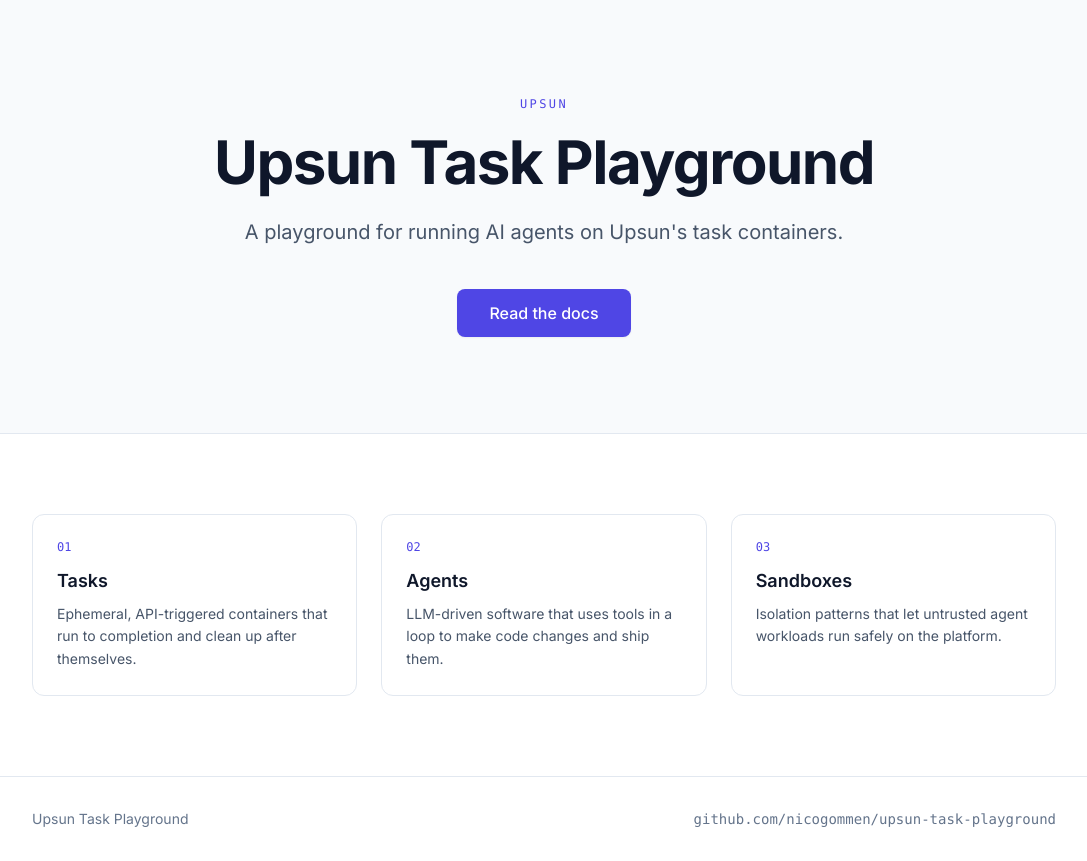
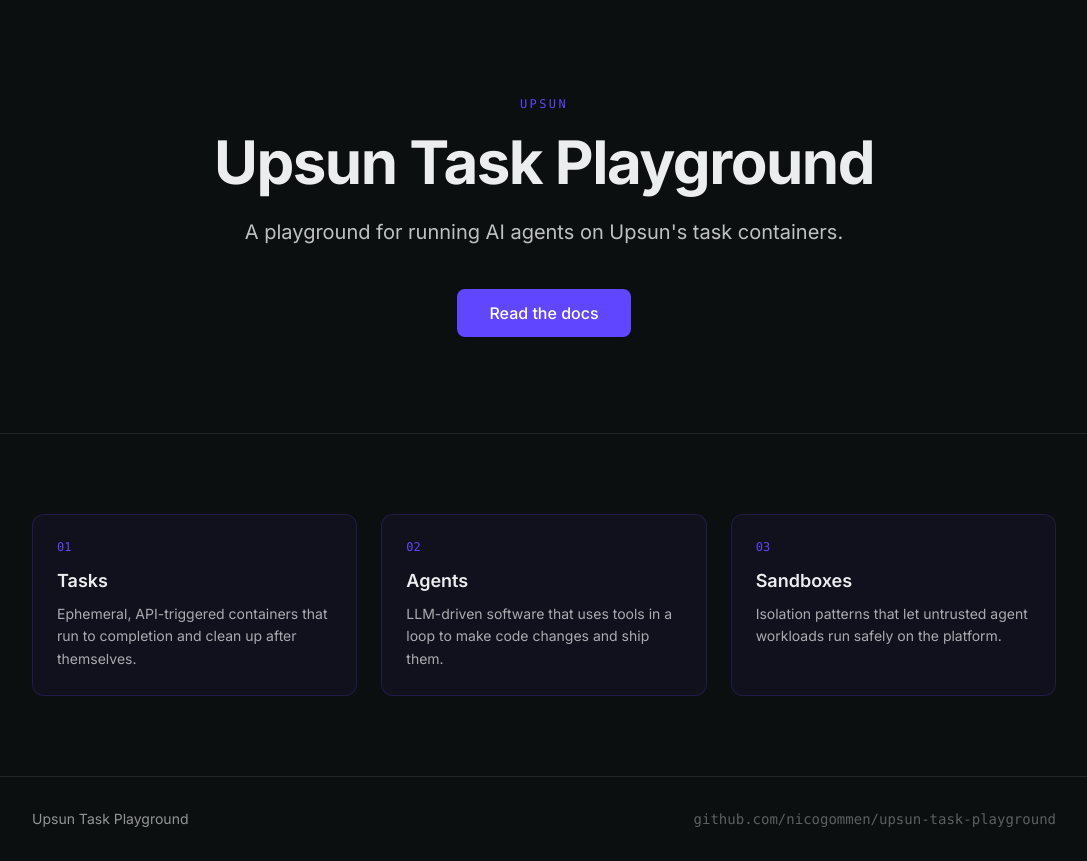
Before and after one commit to nicogommen/upsun-task-playground, a Flask app: page / in a window 1280 px wide. Shown: the whole page, without its empty margins (96-1183 px from the left). Run offline with Flask 3, Linux system fonts and the light colour scheme; some libraries are stand-ins or nearby versions.

Commit message:
Agent: Switch the homepage to a dark theme using Upsun brand colours: backgroun

```diff
--- a/frontend/templates/index.html
+++ b/frontend/templates/index.html
@@ -15,44 +15,44 @@
     .font-mono { font-family: 'JetBrains Mono', ui-monospace, monospace; }
   </style>
 </head>
-<body class="bg-slate-50 text-slate-900 antialiased">
+<body class="antialiased" style="background-color: #0C0F10; color: #ECEDEE;">
   <main class="min-h-screen flex flex-col">
 
     <section class="flex-1 flex items-center justify-center px-6 py-24">
       <div class="max-w-3xl text-center">
-        <p class="font-mono text-xs uppercase tracking-[0.2em] text-indigo-600 mb-5">Upsun</p>
-        <h1 class="text-5xl md:text-6xl font-bold tracking-tight mb-6 text-slate-900">Upsun Task Playground</h1>
-        <p class="text-xl text-slate-600 mb-10 leading-relaxed">A playground for running AI agents on Upsun's task containers.</p>
-        <a href="https://upsun.com" class="inline-block px-8 py-3 bg-indigo-600 text-white font-medium rounded-lg hover:bg-indigo-700 transition-colors shadow-sm">Read the docs</a>
+        <p class="font-mono text-xs uppercase tracking-[0.2em] mb-5" style="color: #6046FF;">Upsun</p>
+        <h1 class="text-5xl md:text-6xl font-bold tracking-tight mb-6" style="color: #ECEDEE;">Upsun Task Playground</h1>
+        <p class="text-xl mb-10 leading-relaxed" style="color: #ECEDEE; opacity: 0.8;">A playground for running AI agents on Upsun's task containers.</p>
+        <a href="https://upsun.com" class="inline-block px-8 py-3 text-white font-medium rounded-lg transition-colors shadow-sm hover:opacity-90" style="background-color: #6046FF;">Read the docs</a>
       </div>
     </section>
 
-    <section class="px-6 py-20 bg-white border-t border-slate-200">
+    <section class="px-6 py-20" style="background-color: #0C0F10; border-top: 1px solid rgba(236, 237, 238, 0.1);">
       <div class="max-w-5xl mx-auto">
         <div class="grid md:grid-cols-3 gap-6">
-          <div class="p-6 rounded-xl border border-slate-200 hover:border-indigo-200 hover:shadow-sm transition">
-            <div class="font-mono text-xs text-indigo-600 mb-3">01</div>
-            <h2 class="text-lg font-semibold mb-2 text-slate-900">Tasks</h2>
-            <p class="text-slate-600 text-sm leading-relaxed">Ephemeral, API-triggered containers that run to completion and clean up after themselves.</p>
+          <div class="p-6 rounded-xl transition" style="border: 1px solid rgba(96, 70, 255, 0.2); background-color: rgba(96, 70, 255, 0.05);">
+            <div class="font-mono text-xs mb-3" style="color: #6046FF;">01</div>
+            <h2 class="text-lg font-semibold mb-2" style="color: #ECEDEE;">Tasks</h2>
+            <p class="text-sm leading-relaxed" style="color: #ECEDEE; opacity: 0.7;">Ephemeral, API-triggered containers that run to completion and clean up after themselves.</p>
           </div>
-          <div class="p-6 rounded-xl border border-slate-200 hover:border-indigo-200 hover:shadow-sm transition">
-            <div class="font-mono text-xs text-indigo-600 mb-3">02</div>
-            <h2 class="text-lg font-semibold mb-2 text-slate-900">Agents</h2>
-            <p class="text-slate-600 text-sm leading-relaxed">LLM-driven software that uses tools in a loop to make code changes and ship them.</p>
+          <div class="p-6 rounded-xl transition" style="border: 1px solid rgba(96, 70, 255, 0.2); background-color: rgba(96, 70, 255, 0.05);">
+            <div class="font-mono text-xs mb-3" style="color: #6046FF;">02</div>
+            <h2 class="text-lg font-semibold mb-2" style="color: #ECEDEE;">Agents</h2>
+            <p class="text-sm leading-relaxed" style="color: #ECEDEE; opacity: 0.7;">LLM-driven software that uses tools in a loop to make code changes and ship them.</p>
           </div>
-          <div class="p-6 rounded-xl border border-slate-200 hover:border-indigo-200 hover:shadow-sm transition">
-            <div class="font-mono text-xs text-indigo-600 mb-3">03</div>
-            <h2 class="text-lg font-semibold mb-2 text-slate-900">Sandboxes</h2>
-            <p class="text-slate-600 text-sm leading-relaxed">Isolation patterns that let untrusted agent workloads run safely on the platform.</p>
+          <div class="p-6 rounded-xl transition" style="border: 1px solid rgba(96, 70, 255, 0.2); background-color: rgba(96, 70, 255, 0.05);">
+            <div class="font-mono text-xs mb-3" style="color: #6046FF;">03</div>
+            <h2 class="text-lg font-semibold mb-2" style="color: #ECEDEE;">Sandboxes</h2>
+            <p class="text-sm leading-relaxed" style="color: #ECEDEE; opacity: 0.7;">Isolation patterns that let untrusted agent workloads run safely on the platform.</p>
           </div>
         </div>
       </div>
     </section>
 
-    <footer class="px-6 py-8 border-t border-slate-200 bg-white">
-      <div class="max-w-5xl mx-auto flex flex-col md:flex-row justify-between items-center gap-3 text-sm text-slate-500">
+    <footer class="px-6 py-8" style="background-color: #0C0F10; border-top: 1px solid rgba(236, 237, 238, 0.1);">
+      <div class="max-w-5xl mx-auto flex flex-col md:flex-row justify-between items-center gap-3 text-sm" style="color: #ECEDEE; opacity: 0.6;">
         <p>Upsun Task Playground</p>
-        <a href="https://github.com/nicogommen/upsun-task-playground" class="font-mono hover:text-slate-900 transition-colors">github.com/nicogommen/upsun-task-playground</a>
+        <a href="https://github.com/nicogommen/upsun-task-playground" class="font-mono hover:opacity-100 transition-opacity" style="opacity: 0.6;">github.com/nicogommen/upsun-task-playground</a>
       </div>
     </footer>
 
```
